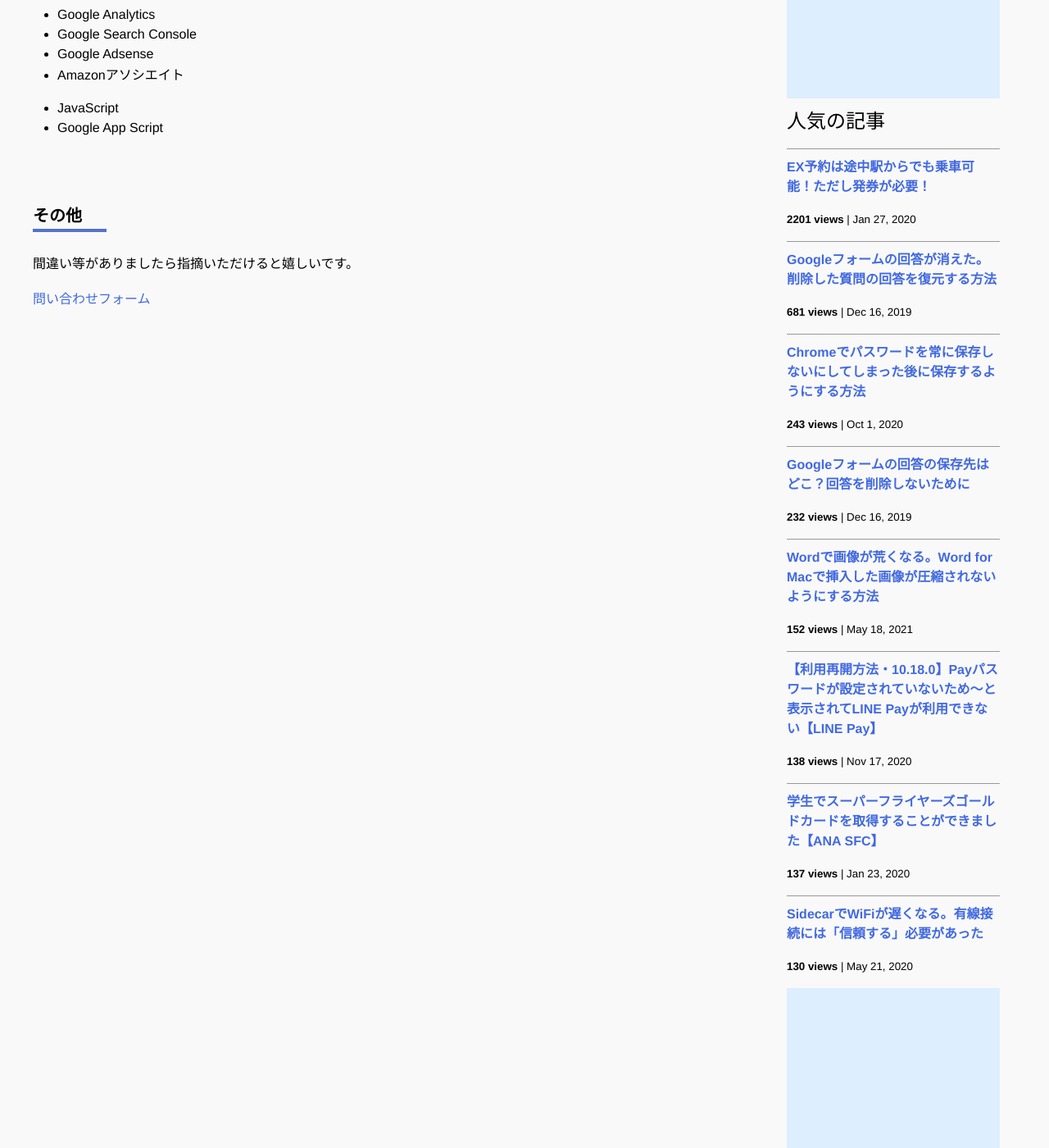
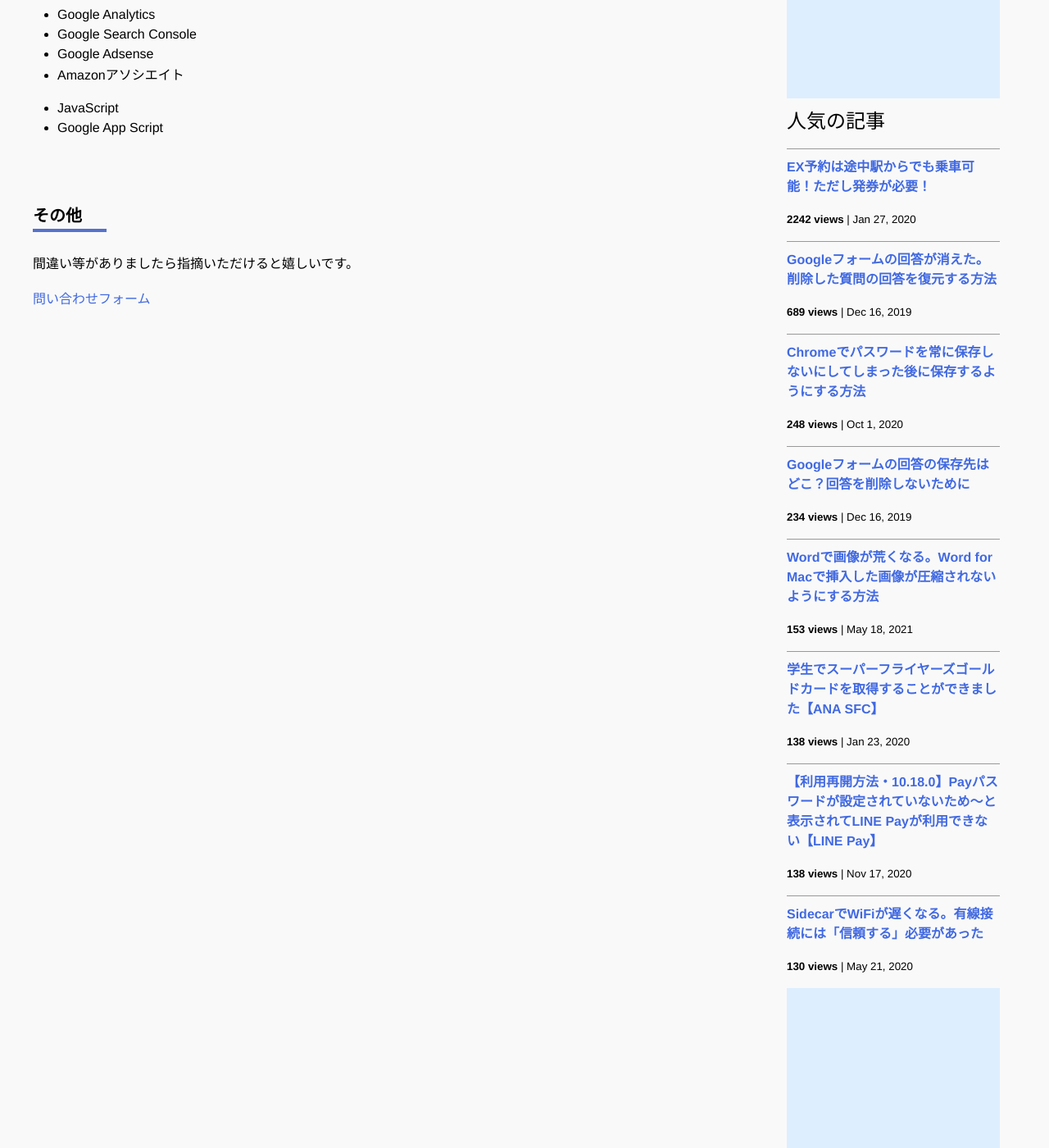
Before and after one commit to iwanaminami/shoyaiwaname, a Jekyll site: the page built from about.markdown, in a window 1280 px wide and 1400 px high, scrolled down 693 px. Shown: the whole window at 82% size. Built offline with Jekyll 4.4.1, drawn with Linux system fonts in a browser that asks for light colours; nearby versions of some CDN libraries; comment, search, counter and statistics services are not loaded.

Commit message:
a new commit message

```diff
--- a/_data/popularposts.yml
+++ b/_data/popularposts.yml
@@ -1,17 +1,17 @@
 side:
-  - view: 2201
+  - view: 2242
     url: /2020/01/27/ex-rideontheway.html
-  - view: 681
+  - view: 689
     url: /2019/12/16/restore-googleform.html
-  - view: 243
+  - view: 248
     url: /2020/10/01/googlepassword.html
-  - view: 232
+  - view: 234
     url: /2019/12/16/googleform-answers.html
-  - view: 152
+  - view: 153
     url: /2021/05/18/image-compression-word.html
   - view: 138
+    url: /2020/01/23/sfcgold.html
+  - view: 138
     url: /2020/11/17/linepay.html
-  - view: 137
-    url: /2020/01/23/sfcgold.html
   - view: 130
     url: /2020/05/21/sidecar-via-cable.html
```
